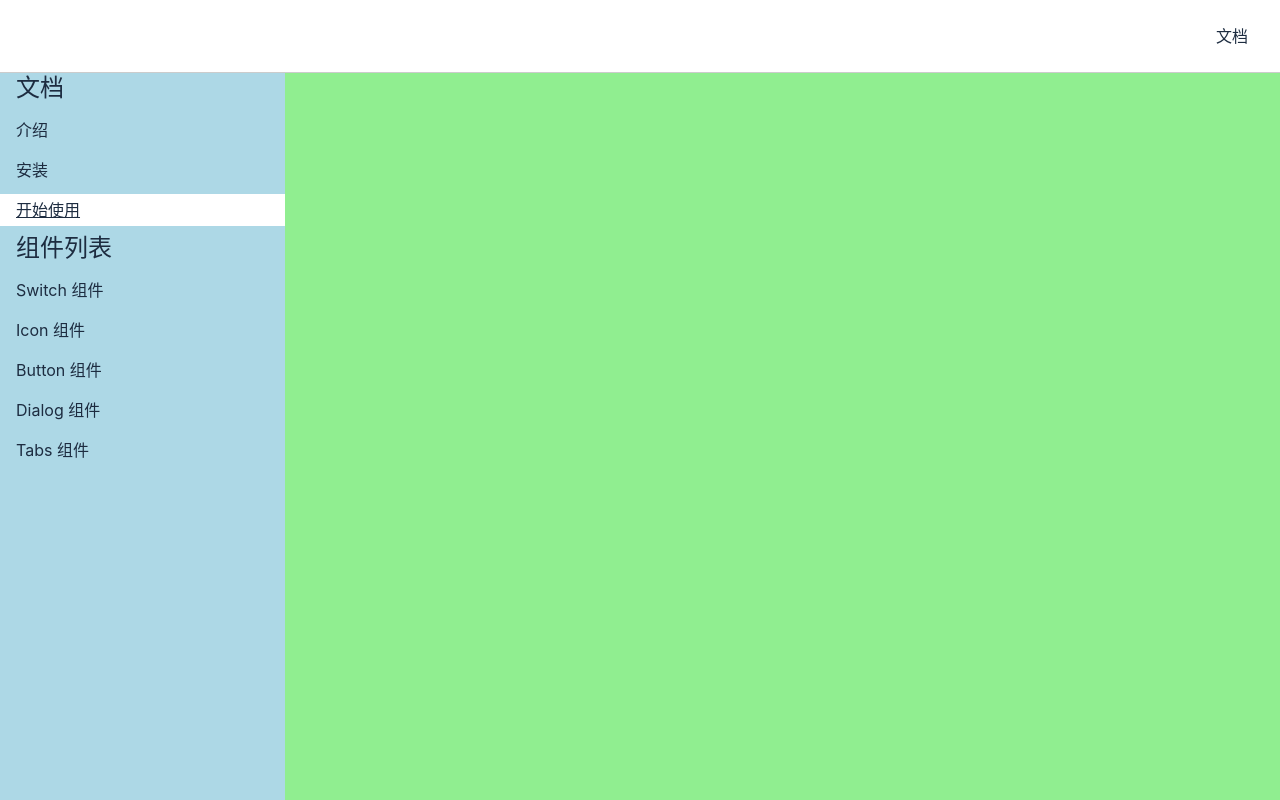
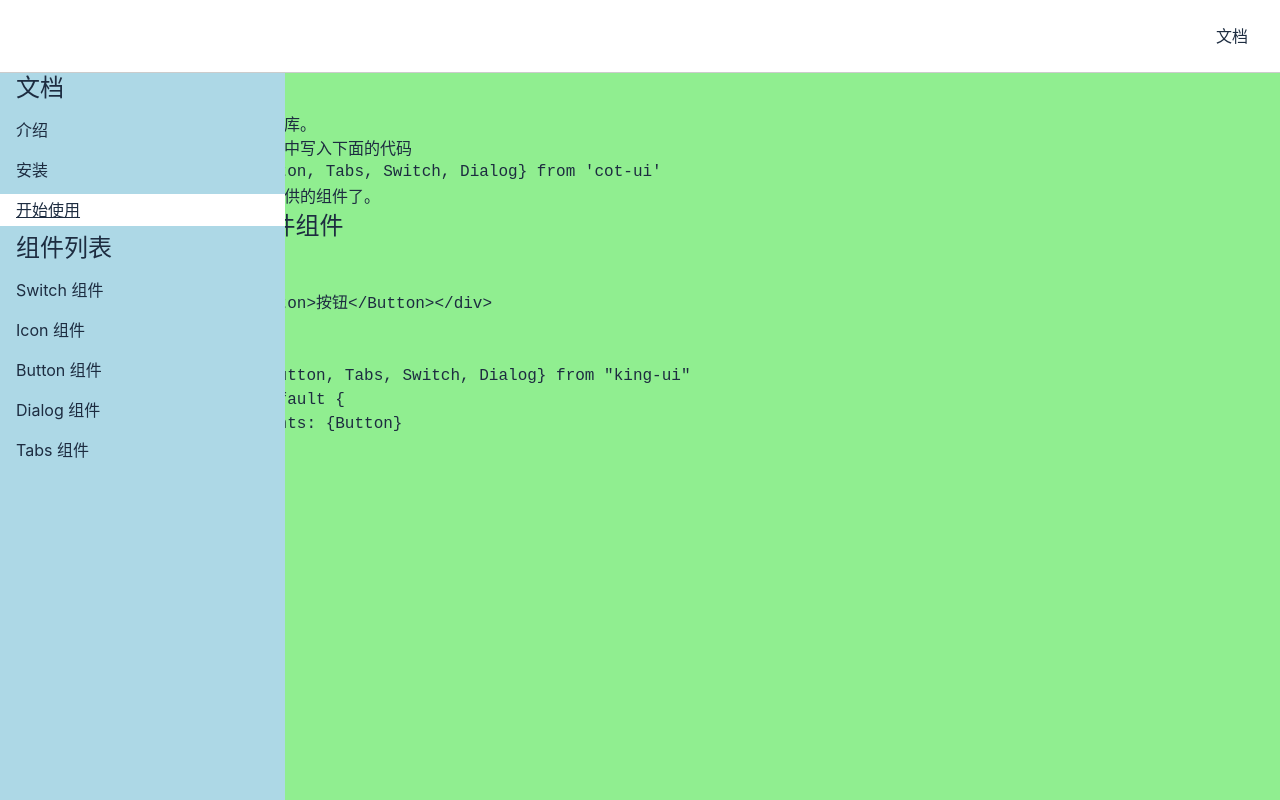
Before and after one commit to Johnsean/lunzi-vue3, a Vue app: page /doc/get-start in a window 1280 px wide. Built offline with nearby package versions, Linux system fonts and the light colour scheme.

Commit message:
填充内容-文档

```diff
--- a/src/views/GetStart.vue
+++ b/src/views/GetStart.vue
@@ -1,3 +1,23 @@
 <template>
-    <div>开始</div>
+    <article>
+        <h1>开始使用</h1>
+
+        <p>请先<a href="/doc/install">安装</a>本组件库。</p>
+        <p>然后在你的代码中写入下面的代码</p>
+        <pre><code>import {Button, Tabs, Switch, Dialog} from 'cot-ui'</code></pre>
+        就可以使用我提供的组件了。
+
+        <h2>Vue 单文件组件</h2>
+        <p>代码示例：</p>
+        <pre><code>&lt;template&gt;
+  &lt;div&gt;&lt;Button&gt;按钮&lt;/Button&gt;&lt;/div&gt;
+&lt;/template&gt;
+&lt;script&gt;
+  import {Button, Tabs, Switch, Dialog} from "king-ui"
+  export default {
+    components: {Button}
+  }
+&lt;/script&gt;
+        </code></pre>
+    </article>
 </template>
--- a/src/views/Install.vue
+++ b/src/views/Install.vue
@@ -1,3 +1,11 @@
 <template>
-    <div>安装</div>
+    <article>
+        <h1>安装</h1>
+        <p>打开终端运行下列命令：</p>
+        <pre><code>npm install cot-ui</code></pre>
+        <p>或</p>
+        <pre><code>yarn add cot-ui</code></pre>
+
+        <p>下一节：<a href="/doc/get-start">开始使用</a></p>
+    </article>
 </template>
--- a/src/views/Intro.vue
+++ b/src/views/Intro.vue
@@ -1,3 +1,13 @@
 <template>
-    <div>介绍</div>
+    <article>
+        <h1>介绍</h1>
+        <p>Cot UI 是一款基于 Vue 3 和 TypeScript 的 UI 组件库。</p>
+        <p>
+            业余时间的练手项目，目前还在完善中，欢迎提意见或建议哈
+        </p>
+        <p>
+            源代码放在了 GitHub。你也可以直接查看每个组件的源代码和示例，运行方法见 README.md。
+        </p>
+        下一节：<a href="/doc/install">安装</a>
+    </article>
 </template>
```
